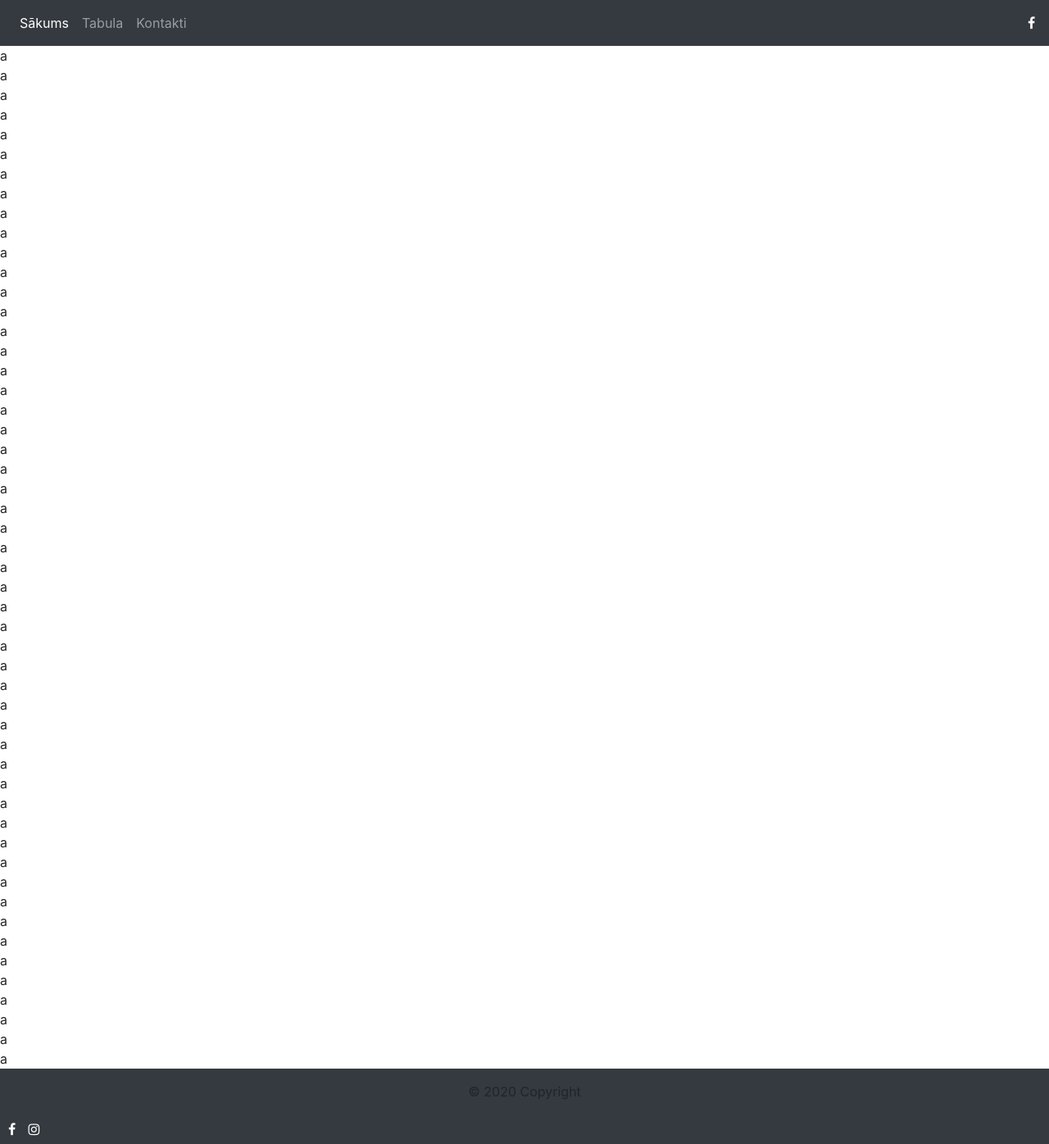
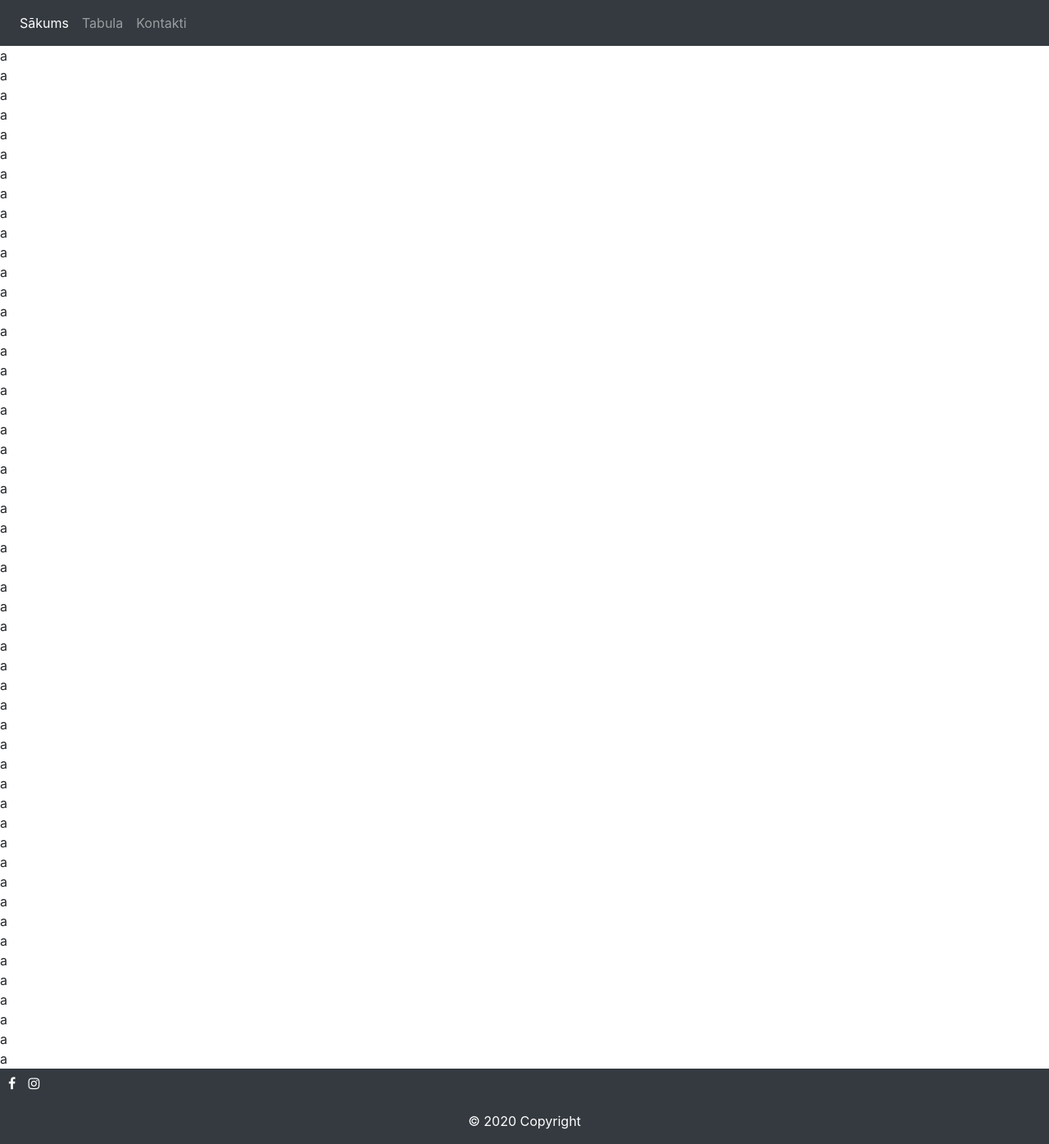
Before and after one commit to rtrumars/zirnis, a Flask app: page / in a window 1280 px wide. Shown: the whole page at 82% size. Run offline with Flask 2, Linux system fonts and the light colour scheme; some libraries are stand-ins or nearby versions.

Commit message:
Update home.html

```diff
--- a/templates/home.html
+++ b/templates/home.html
@@ -32,7 +32,6 @@
             <a href="{{ url_for('contact') }}" class="nav-item nav-link">Kontakti</a>
         </div>
     </div>
-            <a href="#" class="fa fa-facebook"></a>
 </nav>
 
 
@@ -69,7 +68,6 @@ a</br>
 a</br>
 a</br>
 a</br>
-
 a</br>
 a</br>
 a</br>
@@ -77,7 +75,8 @@ a</br>
 a</br>
 a</br>
 a</br>
-a</br>a</br>
+a</br>
+a</br>
 a</br>
 a</br>
 a</br>
@@ -98,11 +97,11 @@ a</br>
 <footer color="rgba(255,255,255,.5)"  class="page-footer font-small bg-dark">
 
     <!-- Copyright sakums -->
-    <div class="footer-copyright text-center py-3">© 2020 Copyright
+    <a href="#" class="fa fa-facebook"></a>
+    <a href="#" class="fa fa-instagram"></a>
+    <div class="footer-copyright text-center py-3 text-white">© 2020 Copyright
     </div>
     <!-- Copyright beigas -->
-  <a href="#" class="fa fa-facebook"></a>
-  <a href="#" class="fa fa-instagram"></a>
   </footer>
   <!-- Footera beigas-->
 </body>
```
